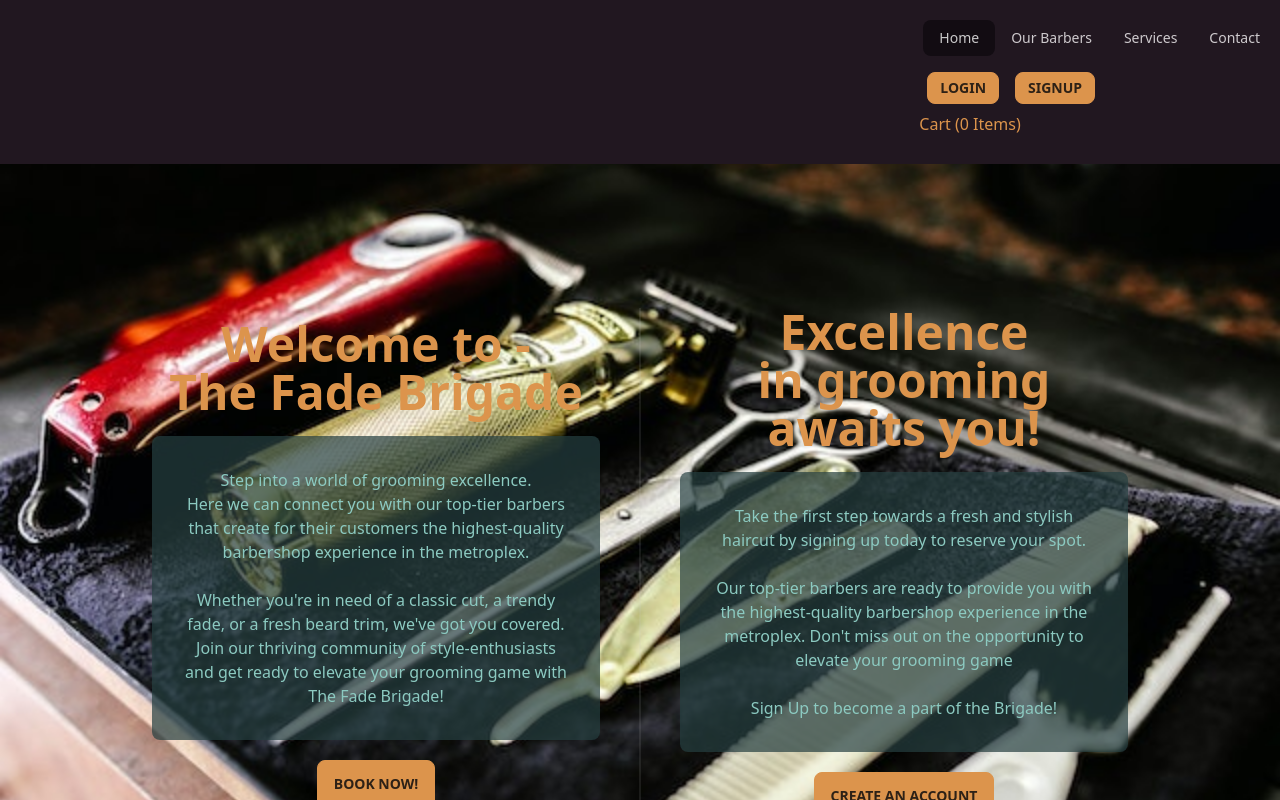
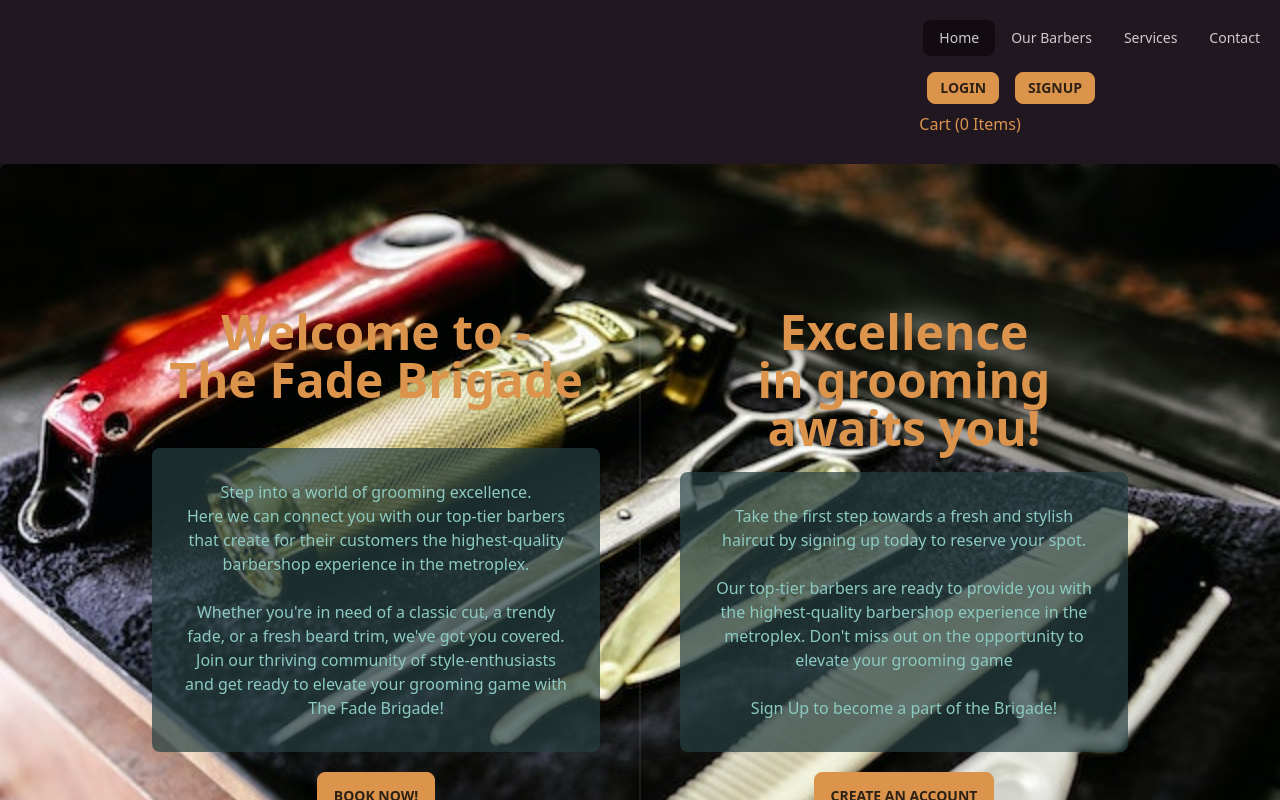
Before and after one commit to princessjenn/project-03, a React (Vite) app in the folder client/: page / in a window 1280 px wide. Shown: the top 800 px of the page. Built offline with nearby package versions, Linux system fonts and the light colour scheme.

Commit message:
rounded corners on homepage image

```diff
--- a/client/src/pages/HomePage/index.jsx
+++ b/client/src/pages/HomePage/index.jsx
@@ -12,7 +12,7 @@ export default function HomePage() {
   return (
     <div className="hero min-h-screen relative">
       <div
-        className="hero-background absolute inset-0 bg-cover bg-center"
+        className="hero-background absolute inset-0 bg-cover bg-center rounded-lg"
         style={{ backgroundImage: `url(${barbershopBgImage})` }}
       ></div>
       <div className="hero-overlay bg-opacity-60"></div>
@@ -21,6 +21,7 @@ export default function HomePage() {
           <h1 className="mb-5 text-5xl text-primary font-bold">
             Welcome to - <br /> The Fade Brigade
           </h1>
+          <br />
           <p className="bg-secondary bg-opacity-70 rounded-lg text-info p-8 mb-5">
             Step into a world of grooming excellence.
             <br />
@@ -57,7 +58,9 @@ export default function HomePage() {
               </h2>
             </div>
           </div>
-          <button className="btn btn-primary" onClick={handleSignupClick}>Create an Account</button>
+          <button className="btn btn-primary" onClick={handleSignupClick}>
+            Create an Account
+          </button>
         </div>
       </div>
     </div>
```
